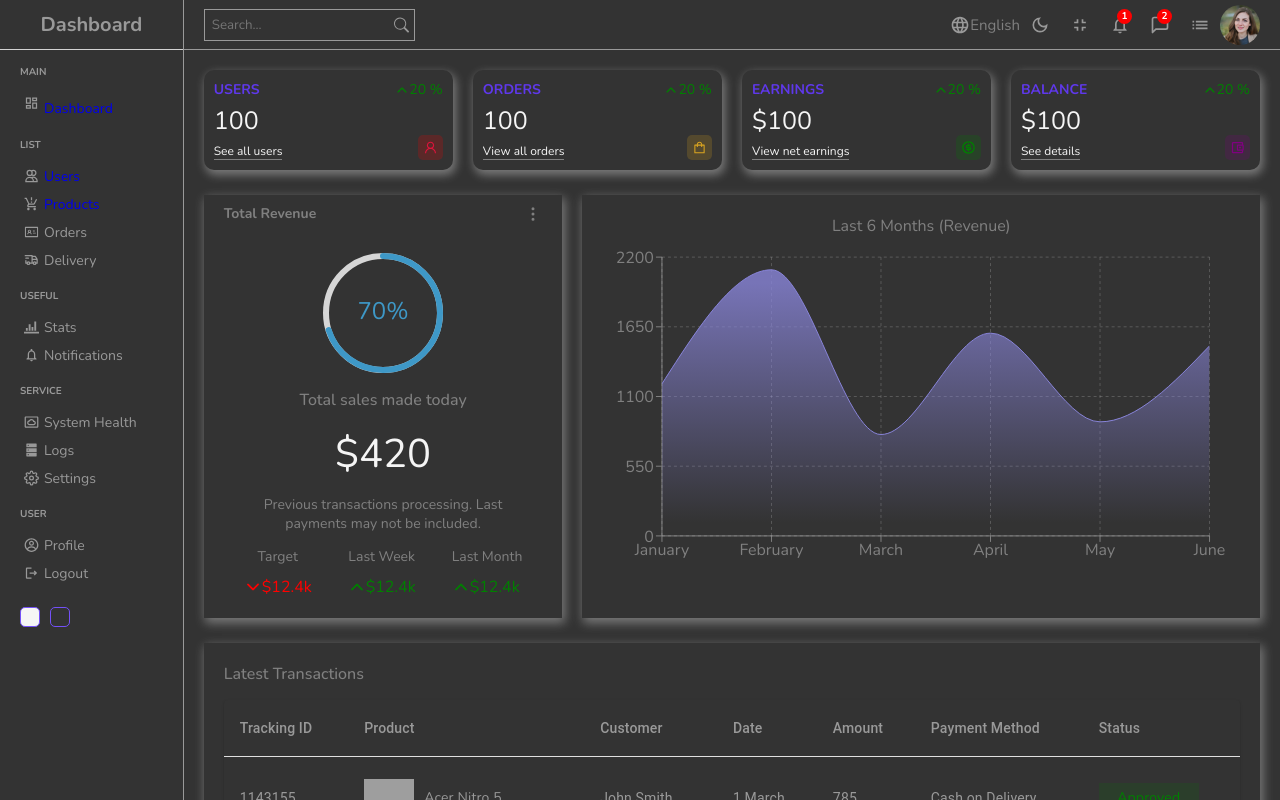
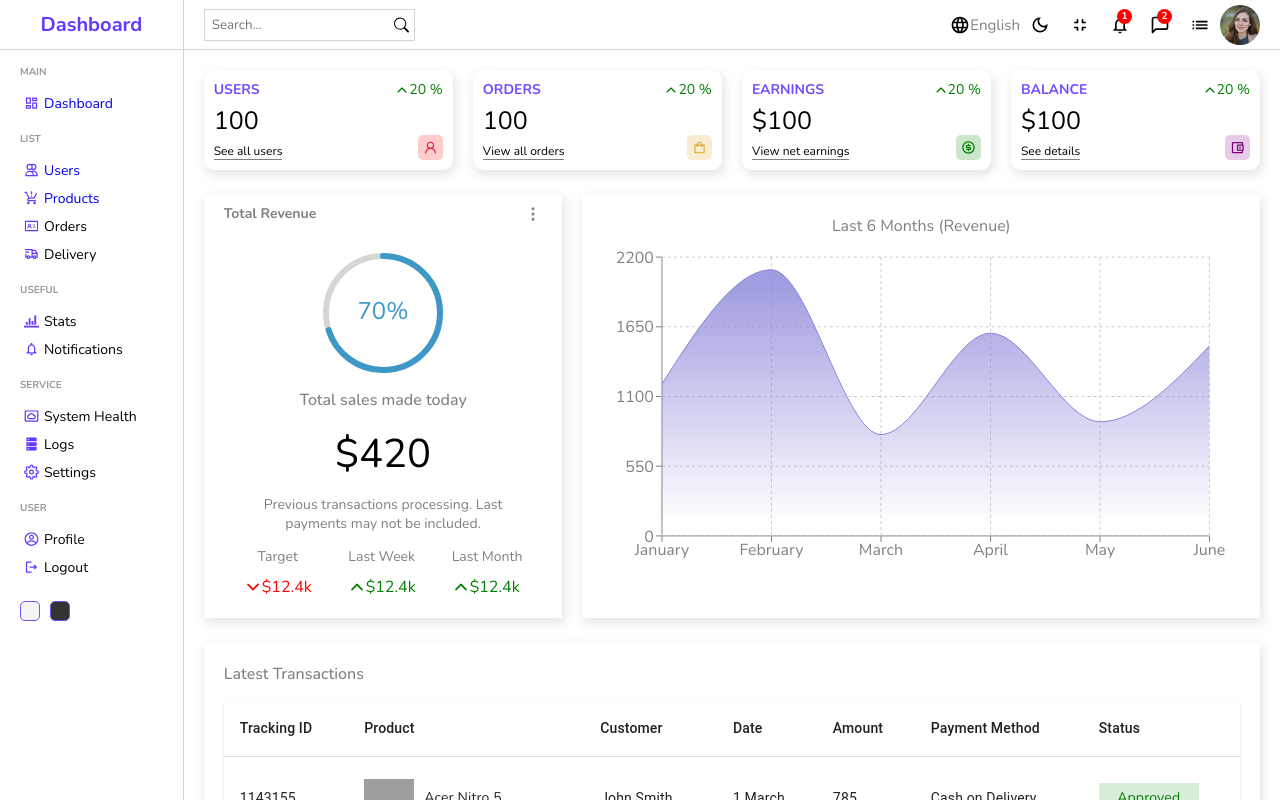
Before and after one commit to nurmdrafi/admin-dashboard-client, a React (Create React App) app: page / in a window 1280 px wide. Shown: the top 800 px of the page. Built offline with nearby package versions, Linux system fonts and the light colour scheme; grey boxes are pictures that could not be loaded.

Commit message:
implement dark mode using Context Api and useReducer

```diff
--- a/src/App.js
+++ b/src/App.js
@@ -6,11 +6,15 @@ import Single from "./Pages/Single/Single";
 import New from "./Pages/New/New";
 import NotFound from "./Pages/NotFound/NotFound";
 import { productInputs, userInputs } from "./formSource";
-import "./Style/Dark.scss"
+import "./Style/Dark.scss";
+import { useContext } from "react";
+import { DarkModeContext } from "./context/darkModeContext";
 
 function App() {
+  const { darkMode } = useContext(DarkModeContext);
+
   return (
-    <div className="app dark">
+    <div className={darkMode ? "app dark" : "app"}>
       <Routes>
         <Route path="">
           <Route index element={<Home />} />
@@ -18,12 +22,18 @@ function App() {
           <Route path="users">
             <Route index element={<List />} />
             <Route path=":userId" element={<Single />} />
-            <Route path="new" element={<New inputs={userInputs} title="Add New User"/>} />
+            <Route
+              path="new"
+              element={<New inputs={userInputs} title="Add New User" />}
+            />
           </Route>
           <Route path="products">
             <Route index element={<List />} />
             <Route path=":productId" element={<Single />} />
-            <Route path="new" element={<New inputs={productInputs} title="Add New Product" />} />
+            <Route
+              path="new"
+              element={<New inputs={productInputs} title="Add New Product" />}
+            />
           </Route>
         </Route>
         <Route path="*" element={<NotFound />} />
--- a/src/Components/Navbar/Navbar.js
+++ b/src/Components/Navbar/Navbar.js
@@ -1,4 +1,4 @@
-import React from "react";
+import React, { useContext } from "react";
 import { BsSearch } from "react-icons/bs";
 import {
   MdLanguage,
@@ -10,8 +10,10 @@ import {
 import { FiMessageSquare } from "react-icons/fi";
 import avatar from "../../assets/images/avatar.jpg";
 import "./Navbar.scss";
+import { DarkModeContext } from "../../context/darkModeContext";
 
 const Navbar = () => {
+  const { dispatch } = useContext(DarkModeContext);
   return (
     <div className="navbar">
       <div className="wrapper">
@@ -25,9 +27,11 @@ const Navbar = () => {
             <span>English</span>
           </div>
           <div className="item">
-            <MdOutlineDarkMode className="icon" />
+            <MdOutlineDarkMode
+              className="icon"
+              onClick={() => dispatch({ type: "TOGGLE" })}
+            />
           </div>
-          <div className="item"></div>
           <div className="item">
             <MdFullscreenExit className="icon" />
           </div>
@@ -43,7 +47,7 @@ const Navbar = () => {
             <MdList className="icon" />
           </div>
           <div className="item">
-            <img src={avatar} alt="" className="avatar"/>
+            <img src={avatar} alt="" className="avatar" />
           </div>
         </div>
       </div>
--- a/src/Components/Navbar/Navbar.scss
+++ b/src/Components/Navbar/Navbar.scss
@@ -22,6 +22,7 @@
         border: none;
         background-color: transparent; // for dark mode
       }
+
       .icon {
         padding-left: 5px;
         font-size: 20px;
@@ -37,15 +38,16 @@
         position: relative;
         .icon {
           margin: 0 10px;
+          cursor: pointer;
         }
-        .avatar{
+        .avatar {
           width: 40px;
           height: 40px;
           border-radius: 50%;
           cursor: pointer;
           object-fit: cover;
         }
-        .counter{
+        .counter {
           width: 15px;
           height: 15px;
           background-color: red;
--- a/src/Components/Sidebar/Sidebar.js
+++ b/src/Components/Sidebar/Sidebar.js
@@ -1,4 +1,4 @@
-import React from "react";
+import React, { useContext } from "react";
 import { Link } from "react-router-dom";
 import {
   MdOutlineDashboard,
@@ -16,7 +16,9 @@ import { ImStatsBars } from "react-icons/im";
 import { FiSettings } from "react-icons/fi";
 
 import "./Sidebar.scss";
+import { DarkModeContext } from "../../context/darkModeContext";
 const Sidebar = () => {
+  const { dispatch } = useContext(DarkModeContext);
   return (
     <div className="sidebar">
       <div className="top">
@@ -28,7 +30,7 @@ const Sidebar = () => {
         <ul>
           <p className="title">MAIN</p>
           <li>
-            <Link to="/" style={{ textDecoration: "none" }}>
+            <Link to="/" style={{ textDecoration: "none", display: "flex", alignItems: "center" }}>
               <MdOutlineDashboard className="icon" />
               <span>Dashboard</span>
             </Link>
@@ -88,8 +90,8 @@ const Sidebar = () => {
         </ul>
       </div>
       <div className="bottom">
-        <div className="colorOption"></div>
-        <div className="colorOption"></div>
+        <div className="colorOption" onClick={() => dispatch({type: "LIGHT"})}></div>
+        <div className="colorOption" onClick={() => dispatch({type: "DARK"})}></div>
       </div>
     </div>
   );
--- /dev/null
+++ b/src/context/darkModeContext.js
@@ -0,0 +1,16 @@
+import { createContext, useReducer } from "react";
+import DarkModeReducer from "./darkModeReducer";
+
+const INITIAL_STATE = {
+  darkMode: false,
+};
+
+export const DarkModeContext = createContext(INITIAL_STATE);
+export const DarkModeContextProvider = ({ children }) => {
+  const [state, dispatch] = useReducer(DarkModeReducer, INITIAL_STATE);
+  return (
+    <DarkModeContext.Provider value={{ darkMode: state.darkMode, dispatch }}>
+      {children}
+    </DarkModeContext.Provider>
+  );
+};
--- /dev/null
+++ b/src/context/darkModeReducer.js
@@ -0,0 +1,23 @@
+const DarkModeReducer = (state, action) => {
+  switch (action.type) {
+    case "LIGHT": {
+      return {
+        darkMode: false,
+      };
+    }
+    case "DARK": {
+      return {
+        darkMode: true,
+      };
+    }
+    case "TOGGLE": {
+      return {
+        darkMode: !state.darkMode,
+      };
+    }
+    default:
+      return state;
+  }
+};
+
+export default DarkModeReducer;
--- a/src/index.js
+++ b/src/index.js
@@ -3,12 +3,15 @@ import ReactDOM from "react-dom/client";
 import { BrowserRouter } from "react-router-dom";
 import "./index.css";
 import App from "./App";
+import { DarkModeContextProvider } from "./context/darkModeContext";
 
 const root = ReactDOM.createRoot(document.getElementById("root"));
 root.render(
   <React.StrictMode>
     <BrowserRouter>
-      <App />
+      <DarkModeContextProvider>
+        <App />
+      </DarkModeContextProvider>
     </BrowserRouter>
   </React.StrictMode>
 );
```
Lines whose indentation alone changed are shown as unchanged.
